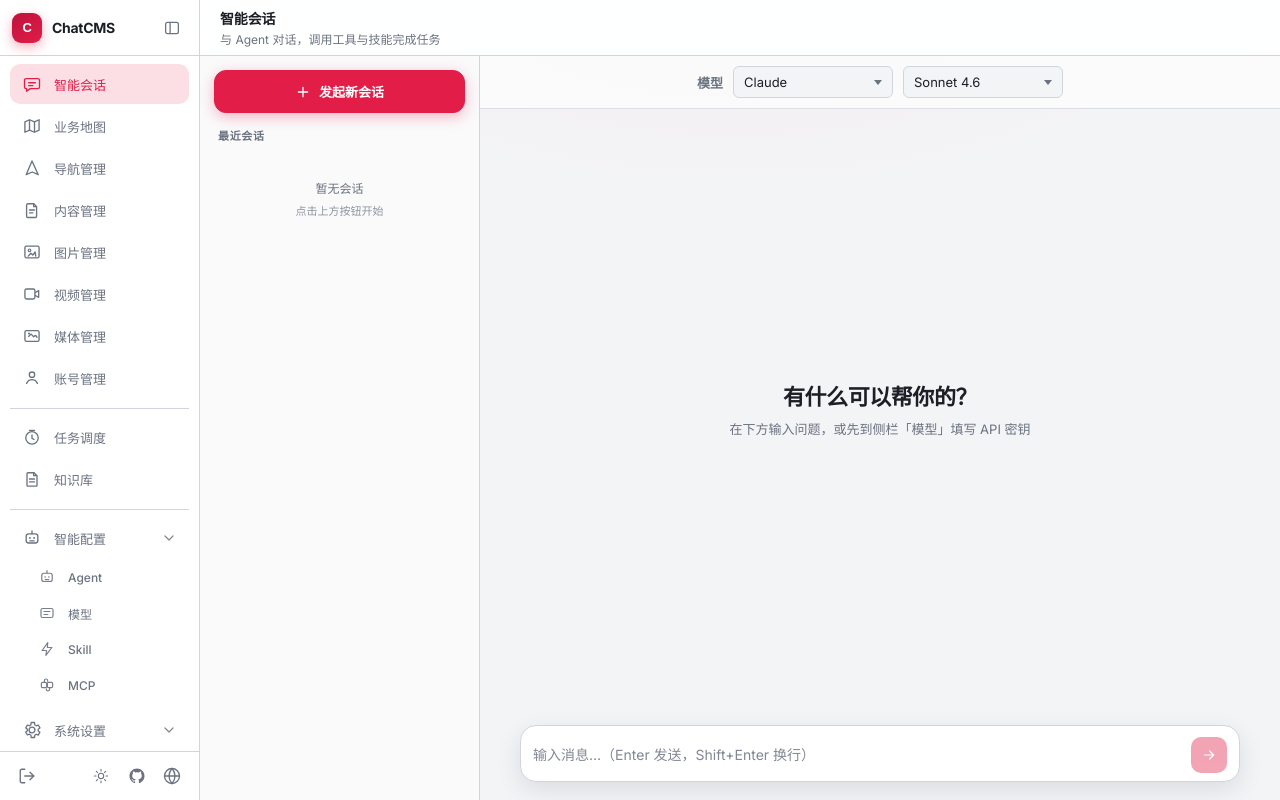
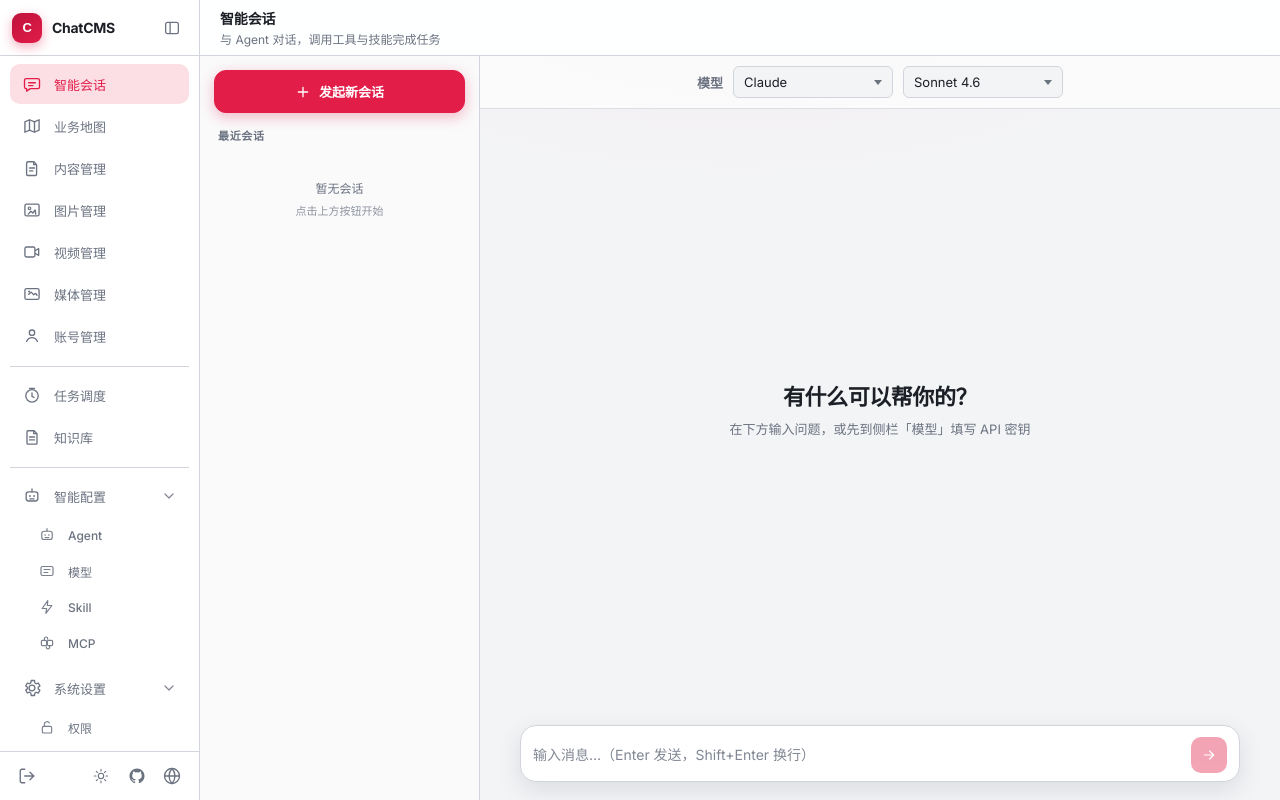
Before and after one commit to bridgehsu/chatcms, a React (Vite) app: page /#/chat in a window 1280 px wide. Built offline with nearby package versions, Linux system fonts and the light colour scheme.

Commit message:
feat: 移除左侧菜单导航管理入口
Co-Authored-By: Claude Sonnet 4.6 <noreply@anthropic.com>

```diff
--- a/src/layout/nav.ts
+++ b/src/layout/nav.ts
@@ -11,7 +11,6 @@ import {
   IconMap,
   IconMcp,
   IconMedia,
-  IconNav,
   IconMemory,
   IconProvider,
   IconSettings,
@@ -65,13 +64,6 @@ export const NAV_ENTRIES: NavEntry[] = [
     label: "业务地图",
     description: "分区入口、笔记与截止提醒，一览业务全貌",
     Icon: IconMap,
-  },
-  {
-    kind: "leaf",
-    path: "/nav",
-    label: "导航管理",
-    description: "维护快捷导航链接，与浏览器扩展「导航」Tab 同源",
-    Icon: IconNav,
   },
   {
     kind: "leaf",
```
